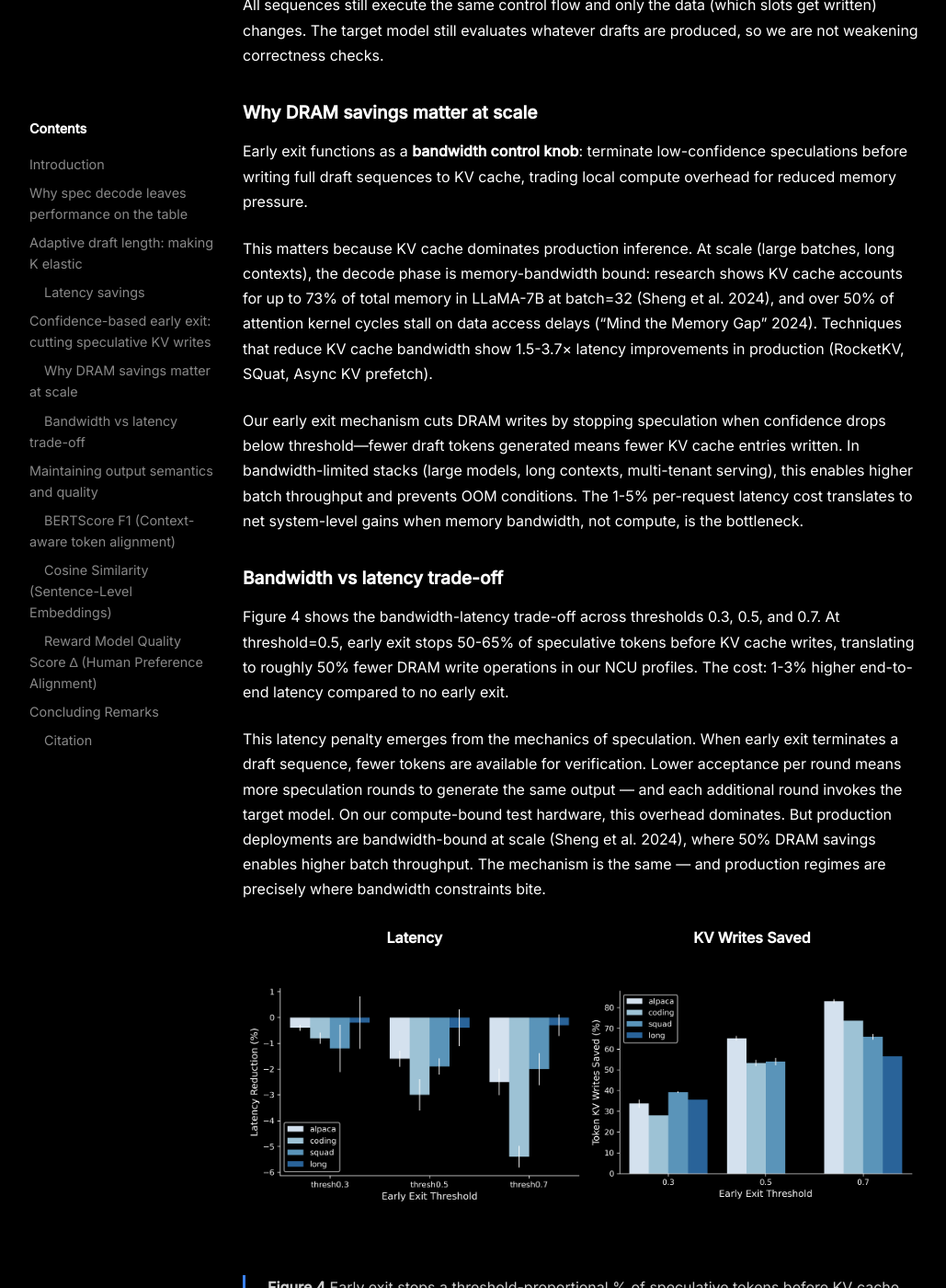
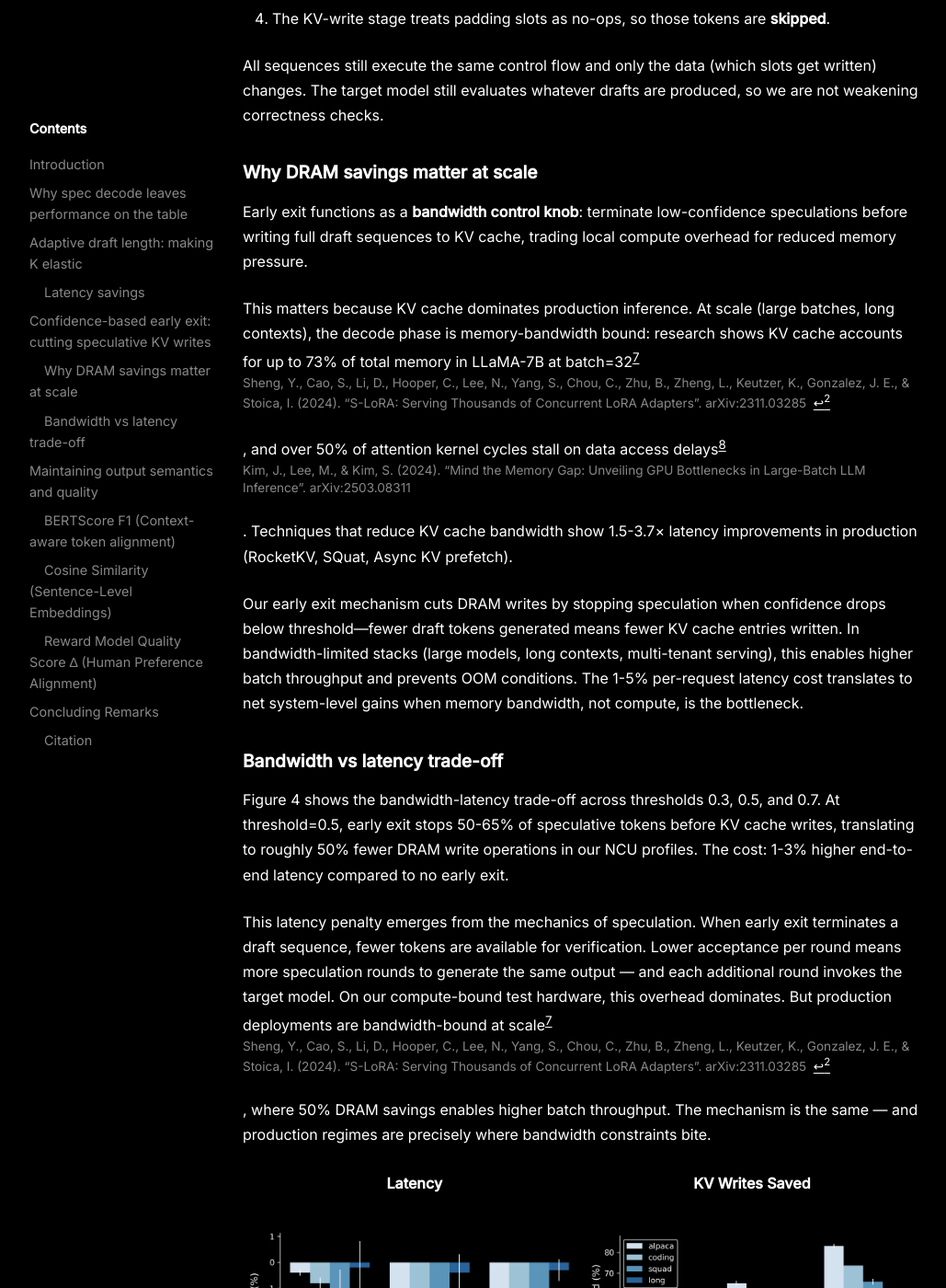
Before and after one commit to IluvatarLabs/iluvatarlabs.github.io, a Jekyll site: the page built from _posts/2025-11-11-elastic-speculation.md, in a window 1280 px wide and 1400 px high, scrolled down 6458 px. Shown: the whole window at 92% size, without its empty margins (8-1037 px from the left). Built offline with Jekyll 4.4.1, drawn with Linux system fonts in a browser that asks for light colours; some of the changed text lies outside the part shown.

Commit message:
final elastic edits

```diff
--- a/_posts/2025-11-11-elastic-speculation.md
+++ b/_posts/2025-11-11-elastic-speculation.md
@@ -2,7 +2,7 @@
 layout: post
 title: "Elastic Speculation: Adaptive Draft Length and Confidence-Based Early Exit"
 date: 2025-11-11
-author: "Ben Zhao · Justin Huang · Roy Zhao"
+author: "Ben Zhao · Roy Zhao · Justin Huang"
 math: true
 excerpt: "Elastic speculation delivers 30–50% lower latency and up to ~50% fewer speculative KV writes in our experiments, while preserving output quality."
 ---
@@ -75,7 +75,7 @@
 
 At `d=5`, adaptive speculation yields less savings across the board, which is logical as there are fewer possible ways to dynamically reduce _K_. The benefit does appear to saturate after `d=10`. We observe task-specific phenomena as well. As noted above, long-form generation maintains modest 16–30% speedups across all lengths, limited by fundamental acceptance rate degradation at extended sequences.
 
-Coding presents a rather unique case compared to the other short form datasets. At `d=5` there is minimal improvement (~4%), but `d=10` unlocks 35% speedups. We suspect that this is because structured generation requires longer draft windows to amortize verification costs, a pattern documented in recent work (Chen et al. 2023, Leviathan et al. 2023) showing that syntactic tasks need sufficient lookahead to capture token dependencies. We confirmed these results with the `Llama 3.2 3B` model as well.
+Coding presents a rather unique case compared to the other short form datasets. At `d=5` there is minimal improvement (~4%), but `d=10` unlocks 35% speedups. We suspect that this is because structured generation requires longer draft windows to amortize verification costs, a pattern documented in recent work[^chen] showing that syntactic tasks need sufficient lookahead to capture token dependencies. We confirmed these results with the `Llama 3.2 3B` model as well.
 
 | **Llama 3.1 8B** | **Llama 3.2 3B** |
 |:---:|:---:|
@@ -104,7 +104,7 @@
 
 Early exit functions as a **bandwidth control knob**: terminate low-confidence  speculations before writing full draft sequences to KV cache, trading local  compute overhead for reduced memory pressure.
 
-This matters because KV cache dominates production inference. At scale (large  batches, long contexts), the decode phase is memory-bandwidth bound: research  shows KV cache accounts for up to 73% of total memory in LLaMA-7B at batch=32  (Sheng et al. 2024), and over 50% of attention kernel cycles stall on data access  delays ("Mind the Memory Gap" 2024). Techniques that reduce KV cache bandwidth  show 1.5-3.7× latency improvements in production (RocketKV, SQuat, Async KV  prefetch).
+This matters because KV cache dominates production inference. At scale (large  batches, long contexts), the decode phase is memory-bandwidth bound: research  shows KV cache accounts for up to 73% of total memory in LLaMA-7B at batch=32[^sheng], and over 50% of attention kernel cycles stall on data access  delays[^memorygap]. Techniques that reduce KV cache bandwidth  show 1.5-3.7× latency improvements in production (RocketKV, SQuat, Async KV  prefetch).
 
 Our early exit mechanism cuts DRAM writes by stopping speculation when confidence  drops below threshold—fewer draft tokens generated means fewer KV cache entries  written. In bandwidth-limited stacks (large models, long contexts, multi-tenant  serving), this enables higher batch throughput and prevents OOM conditions. The  1-5% per-request latency cost translates to net system-level gains when memory  bandwidth, not compute, is the bottleneck.
 
@@ -112,7 +112,7 @@
 
 Figure 4 shows the bandwidth-latency trade-off across thresholds 0.3, 0.5, and 0.7. At threshold=0.5, early exit stops 50-65% of speculative tokens before KV cache writes, translating to roughly 50% fewer DRAM write operations in our NCU profiles. The cost: 1-3% higher end-to-end latency compared to no early exit.
 
-This latency penalty emerges from the mechanics of speculation. When early exit terminates a draft sequence, fewer tokens are available for verification. Lower acceptance per round means more speculation rounds to generate the same output — and each additional round invokes the target model. On our compute-bound test hardware, this overhead dominates. But production deployments are bandwidth-bound at scale (Sheng et al. 2024), where 50% DRAM savings enables higher batch throughput. The mechanism is the same — and production regimes are precisely where bandwidth constraints bite.
+This latency penalty emerges from the mechanics of speculation. When early exit terminates a draft sequence, fewer tokens are available for verification. Lower acceptance per round means more speculation rounds to generate the same output — and each additional round invokes the target model. On our compute-bound test hardware, this overhead dominates. But production deployments are bandwidth-bound at scale[^sheng], where 50% DRAM savings enables higher batch throughput. The mechanism is the same — and production regimes are precisely where bandwidth constraints bite.
 
 | **Latency** | **KV Writes Saved** |
 |:---:|:---:|
@@ -236,3 +236,9 @@
 [^sbert]: Reimers, N., & Gurevych, I. (2019). "Sentence-BERT: Sentence Embeddings using Siamese BERT-Networks". *Proceedings of the 2019 Conference on Empirical Methods in Natural Language Processing (EMNLP-IJCNLP)*, 3982-3992. arXiv:1908.10084
 
 [^rewardmodel]: OpenAssistant/reward-model-deberta-v3-large-v2. Available at [https://huggingface.co/OpenAssistant/reward-model-deberta-v3-large-v2](https://huggingface.co/OpenAssistant/reward-model-deberta-v3-large-v2)
+
+[^chen]: Chen, C., Borgeaud, S., Irving, G., Lespiau, J.-B., Sifre, L., & Jumper, J. (2023). "Accelerating Large Language Model Decoding with Speculative Sampling". arXiv:2302.01318
+
+[^sheng]: Sheng, Y., Cao, S., Li, D., Hooper, C., Lee, N., Yang, S., Chou, C., Zhu, B., Zheng, L., Keutzer, K., Gonzalez, J. E., & Stoica, I. (2024). "S-LoRA: Serving Thousands of Concurrent LoRA Adapters". arXiv:2311.03285
+
+[^memorygap]: Kim, J., Lee, M., & Kim, S. (2024). "Mind the Memory Gap: Unveiling GPU Bottlenecks in Large-Batch LLM Inference". arXiv:2503.08311
```
Also changed, not shown: other parts of _posts/2025-11-11-elastic-speculation.md (+3 -3 lines), assets/images/elastic-speculation/spacer.png (added), assets/images/elastic-speculation/spacer.png.gif (deleted).
